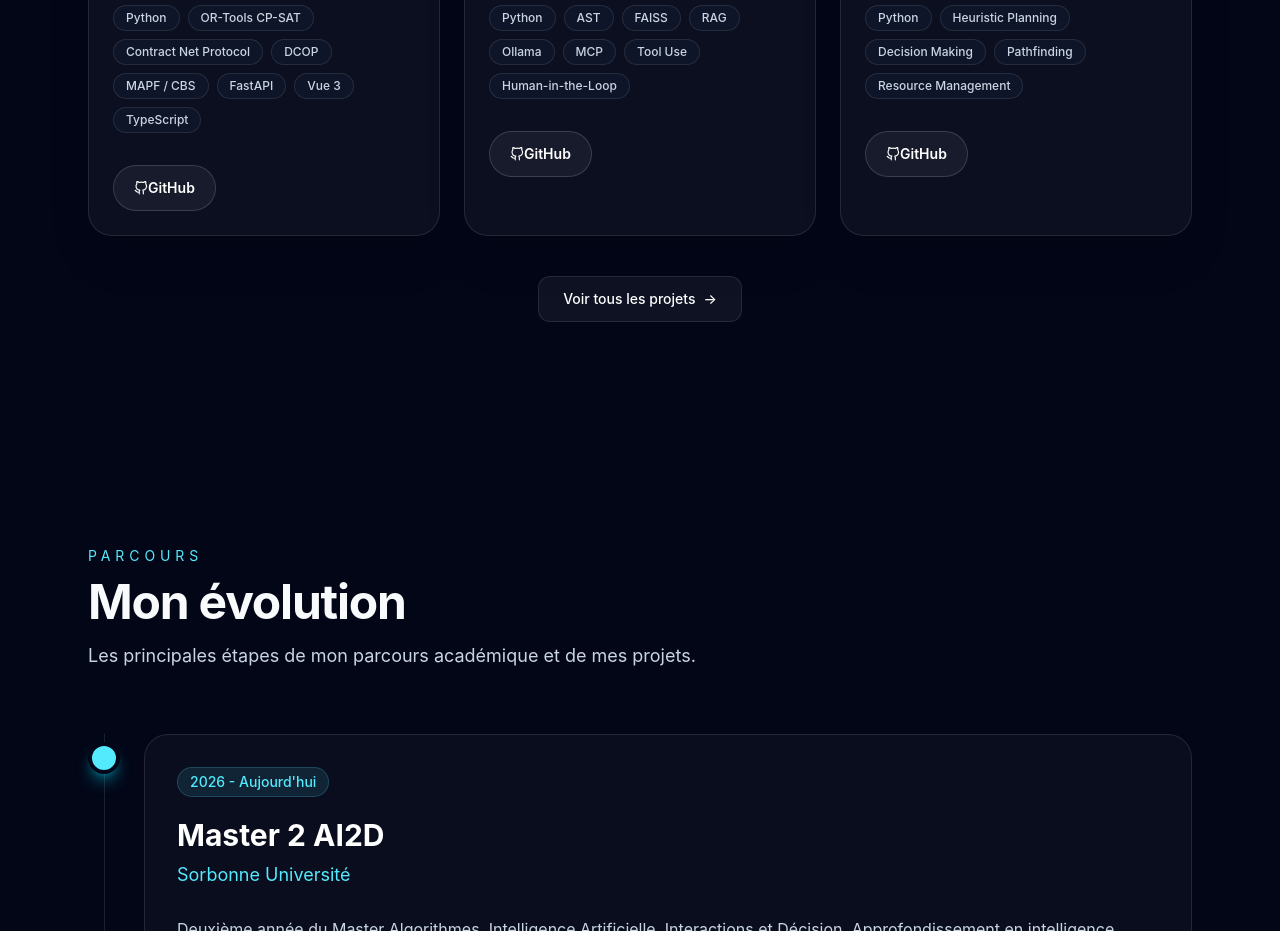
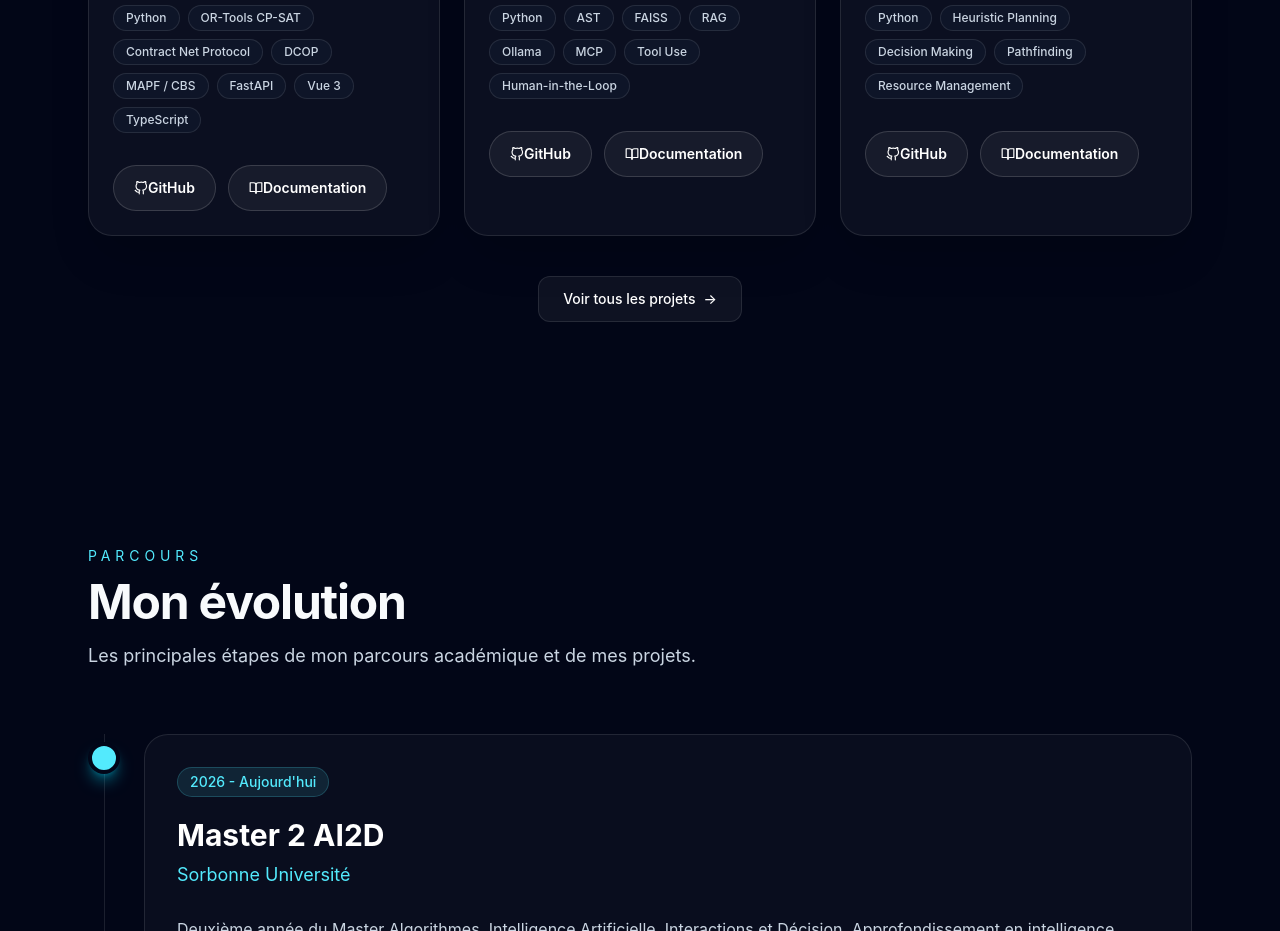
Before and after one commit to Driw0x/Driw0x.github.io, a React (Vite) app: page / in a window 1280 px wide. Shown: the part 3440-4371 px from the top of the page. Built offline with nearby package versions, Linux system fonts and the light colour scheme.

Commit message:
feat: link project documentation to the selected language

```diff
--- a/src/components/common/ProjectCard.tsx
+++ b/src/components/common/ProjectCard.tsx
@@ -1,5 +1,5 @@
 import { motion } from "framer-motion";
-import { FiGithub, FiExternalLink } from "react-icons/fi";
+import { FiBookOpen, FiGithub, FiExternalLink } from "react-icons/fi";
 import huggingFaceLogo from "../../assets/huggingface.svg";
 import type { Project } from "../../types/project";
 import Badge from "./Badge";
@@ -11,7 +11,7 @@ type Props = {
 };
 
 export default function ProjectCard({ project }: Props) {
-  const { t } = useLanguage();
+  const { language, t } = useLanguage();
   return (
     <motion.article
       initial={{ opacity: 0, y: 24 }}
@@ -67,6 +67,11 @@ export default function ProjectCard({ project }: Props) {
             GitHub
           </Button>
 
+          <Button href={`${project.github}/blob/${project.documentation[language]}`} external variant="secondary">
+            <FiBookOpen />
+            {t("Documentation")}
+          </Button>
+
           {project.huggingFace && (
             <Button href={project.huggingFace} external variant="secondary">
               <img src={huggingFaceLogo} alt="" className="h-4 w-4 shrink-0 object-contain" />
--- a/src/data/projects.ts
+++ b/src/data/projects.ts
@@ -21,6 +21,8 @@ export const projects: Project[] = [
     ],
 
     github: "https://github.com/Driw0x/TaskFleet",
+
+    documentation: { fr: "main/README.md", "zh-CN": "main/README.zh-CN.md" },
 
     status: "Terminé",
 
@@ -46,6 +48,8 @@ export const projects: Project[] = [
 
     github: "https://github.com/Driw0x/OR-Agent-hitl",
 
+    documentation: { fr: "main/README.md", "zh-CN": "main/README.zh-CN.md" },
+
     status: "Terminé",
 
     featured: false,
@@ -69,6 +73,8 @@ export const projects: Project[] = [
     ],
 
     github: "https://github.com/Driw0x/ai-job-application-workbench",
+
+    documentation: { fr: "main/README.fr.md", "zh-CN": "main/README.zh-CN.md" },
 
     status: "Prototype fonctionnel",
 
@@ -96,6 +102,8 @@ export const projects: Project[] = [
 
     github: "https://github.com/Driw0x/CodeAgent",
 
+    documentation: { fr: "main/README.md", "zh-CN": "main/README.zh-CN.md" },
+
     status: "Prototype fonctionnel",
 
     featured: true,
@@ -119,6 +127,8 @@ export const projects: Project[] = [
 
     github: "https://github.com/Driw0x/CS2Guard",
 
+    documentation: { fr: "main/README.fr.md", "zh-CN": "main/README.zh-CN.md" },
+
     status: "En développement",
 
     featured: false,
@@ -141,6 +151,8 @@ export const projects: Project[] = [
     ],
 
     github: "https://github.com/Driw0x/minimind",
+
+    documentation: { fr: "master/README.fr.md", "zh-CN": "master/README.zh-CN.md" },
 
     huggingFace: "https://huggingface.co/Driw0x/minimind-rocm-pytorch",
 
@@ -168,6 +180,8 @@ export const projects: Project[] = [
 
     github: "https://github.com/Driw0x/Kaggriculture",
 
+    documentation: { fr: "master/README.fr.md", "zh-CN": "master/README.zh-CN.md" },
+
     status: "Terminé",
 
     featured: true,
@@ -193,6 +207,8 @@ export const projects: Project[] = [
     github:
       "https://github.com/Driw0x/ai-knowledge-workflows",
 
+    documentation: { fr: "main/README.fr.md", "zh-CN": "main/README.zh-CN.md" },
+
     status: "Terminé",
 
     featured: false,
@@ -217,6 +233,8 @@ export const projects: Project[] = [
     github:
       "https://github.com/Driw0x/france-tech-arena-2025-future-network",
 
+    documentation: { fr: "main/README.fr.md", "zh-CN": "main/README.zh-CN.md" },
+
     status: "Terminé",
   },
 
@@ -237,6 +255,8 @@ export const projects: Project[] = [
     ],
 
     github: "https://github.com/Driw0x/Genshin_Achievements_Scanner",
+
+    documentation: { fr: "main/README.fr.md", "zh-CN": "main/README.zh-CN.md" },
 
     status: "Terminé",
   },
@@ -259,6 +279,8 @@ export const projects: Project[] = [
 
     github: "https://github.com/Driw0x/Projet-AI2D",
 
+    documentation: { fr: "main/README.md", "zh-CN": "main/README.zh-CN.md" },
+
     status: "Terminé",
   },
 ];
--- a/src/data/zh-CN.ts
+++ b/src/data/zh-CN.ts
@@ -63,6 +63,7 @@ export const zhCN: Record<string, string> = {
   "Voir tous les projets": "查看全部项目",
   "Projet principal": "重点项目",
   "Démo": "演示",
+  "Documentation": "项目文档",
   "En développement": "开发中",
   "Prototype fonctionnel": "可运行原型",
   "Terminé": "已完成",
--- a/src/types/project.ts
+++ b/src/types/project.ts
@@ -4,6 +4,7 @@ export interface Project {
   description: string;
   technologies: string[];
   github: string;
+  documentation: { fr: string; "zh-CN": string };
   huggingFace?: string;
   demo?: string;
   status: "En développement" | "Prototype fonctionnel" | "Terminé" | "En pause" | "À venir";
```
Also changed, not shown: 1 other file (tests, documents, lock files or other folders).
